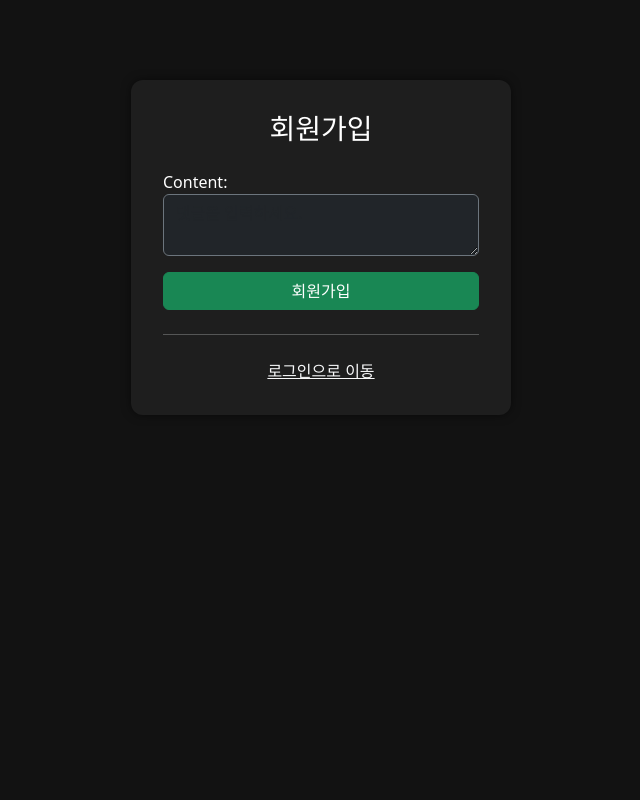
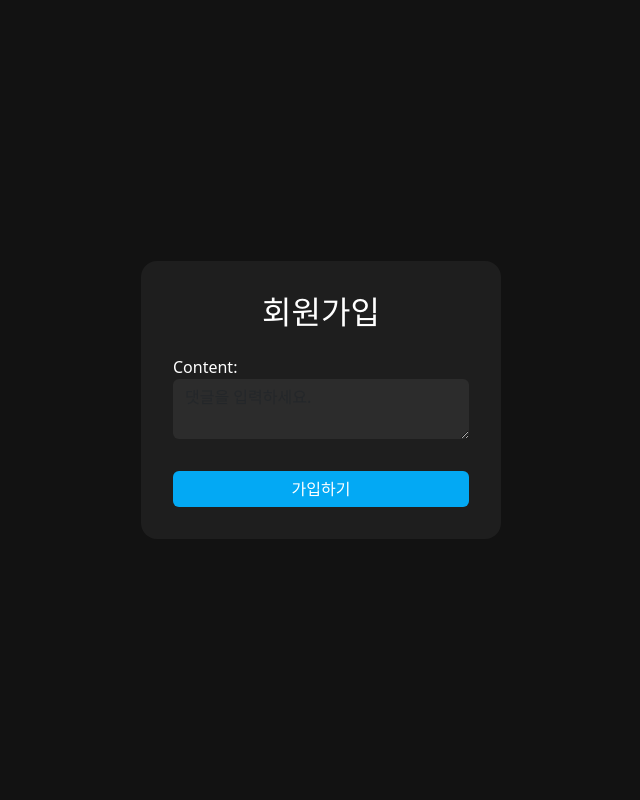
Before and after one commit to hajihun76/myblog, a Django app: template accounts/templates/accounts/mobile_signup.html in a window 1280 px wide. Shown: the whole page, without its empty margins (319-959 px from the left). Run offline with Django 5.2, Linux system fonts and the light colour scheme; the template is opened without the code that fills it: values that come from a table or form of the project are taken from there, others are empty; some libraries are stand-ins or nearby versions.

Commit message:
Version3.2.1 앱개발버그수정

```diff
--- a/accounts/templates/accounts/mobile_signup.html
+++ b/accounts/templates/accounts/mobile_signup.html
@@ -4,54 +4,49 @@
 <head>
   <meta charset="UTF-8" />
   <meta name="viewport" content="width=device-width, initial-scale=1.0" />
-    <title>모바일 회원가입</title>
-    <link
-      href="https://cdn.jsdelivr.net/npm/bootstrap@5.3.0/dist/css/bootstrap.min.css"
-      rel="stylesheet"
-    />
+  <title>회원가입</title>
+  <link href="https://cdn.jsdelivr.net/npm/bootstrap@5.3.0/dist/css/bootstrap.min.css" rel="stylesheet">
   <style>
     body {
       background-color: #121212;
+      color: #ffffff;
+      display: flex;
+      align-items: center;
+      justify-content: center;
+      height: 100vh;
+      padding: 1rem;
+    }
+    .signup-box {
+      width: 100%;
+      max-width: 360px;
+      background-color: #1e1e1e;
+      padding: 2rem;
+      border-radius: 1rem;
+    }
+    .form-control {
+      background-color: #2c2c2c;
       color: #fff;
+      border: none;
     }
-      .signup-container {
-        max-width: 380px;
-        margin: 10vh auto;
-        padding: 2rem;
-        background-color: #1e1e1e;
-        border-radius: 12px;
-        box-shadow: 0 0 10px rgba(0, 0, 0, 0.5);
+    .form-control:focus {
+      background-color: #3a3a3a;
+      color: #fff;
+      border-color: #6c757d;
+    }
+    .btn-primary {
+      background-color: #03a9f4;
+      border: none;
     }
   </style>
 </head>
 <body>
-    <div class="signup-container">
-      <h3 class="text-center mb-4">회원가입</h3>
-
-      {% if form.errors %}
-      <div class="alert alert-danger">
-        입력값을 확인해주세요.
-      </div>
-      {% endif %}
-
+  <div class="signup-box">
+    <h2 class="mb-4 text-center">회원가입</h2>
     <form method="post" action="{% url 'account_signup' %}">
       {% csrf_token %}
-        {% for field in form %}
-        <div class="mb-3">
-          {{ field.label_tag }}
-          {{ field|add_class:"form-control bg-dark text-white border-secondary" }}
-          {% if field.errors %}
-            <div class="text-danger small">{{ field.errors|join:" " }}</div>
-          {% endif %}
-        </div>
-        {% endfor %}
-        <button type="submit" class="btn btn-success w-100">회원가입</button>
+      {{ form.as_p }}
+      <button type="submit" class="btn btn-primary w-100 mt-3">가입하기</button>
     </form>
-
-      <hr class="border-light my-4" />
-      <div class="text-center">
-        <a href="{% url 'account_login' %}" class="text-light">로그인으로 이동</a>
-      </div>
   </div>
 </body>
 </html>
--- a/blog_byjihun_project/settings.py
+++ b/blog_byjihun_project/settings.py
@@ -49,6 +49,8 @@ INSTALLED_APPS = [
     'community',
     # 버스순번
     'busorder.apps.BusorderConfig',
+    # 모바일 앱
+    'accounts',
     # 폼 속성 변경
     'widget_tweaks',
     # auth 인증관련 앱
```
Also changed, not shown: accounts/templates/accounts/mobile_login.html (+31 -38 lines). Lines whose indentation alone changed are shown as unchanged.
